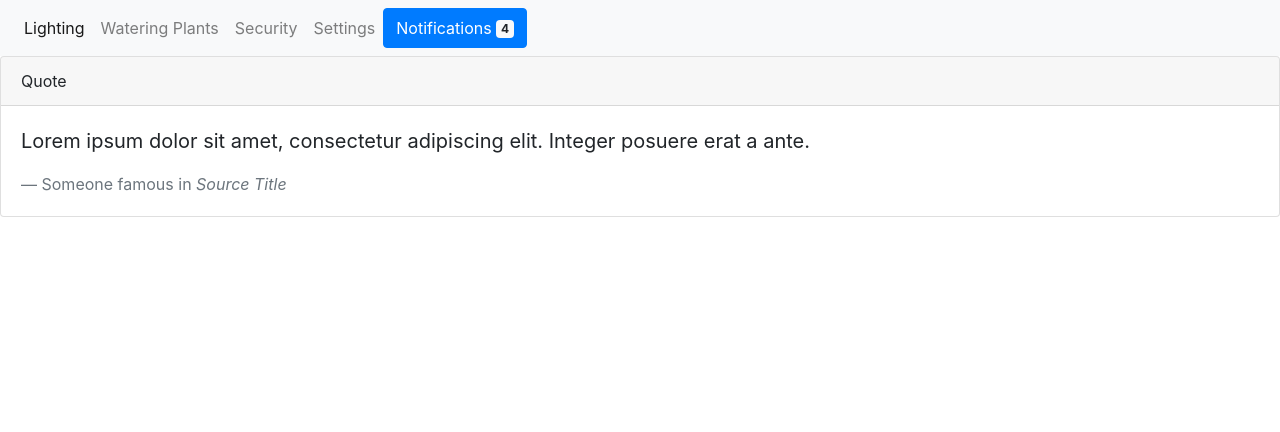
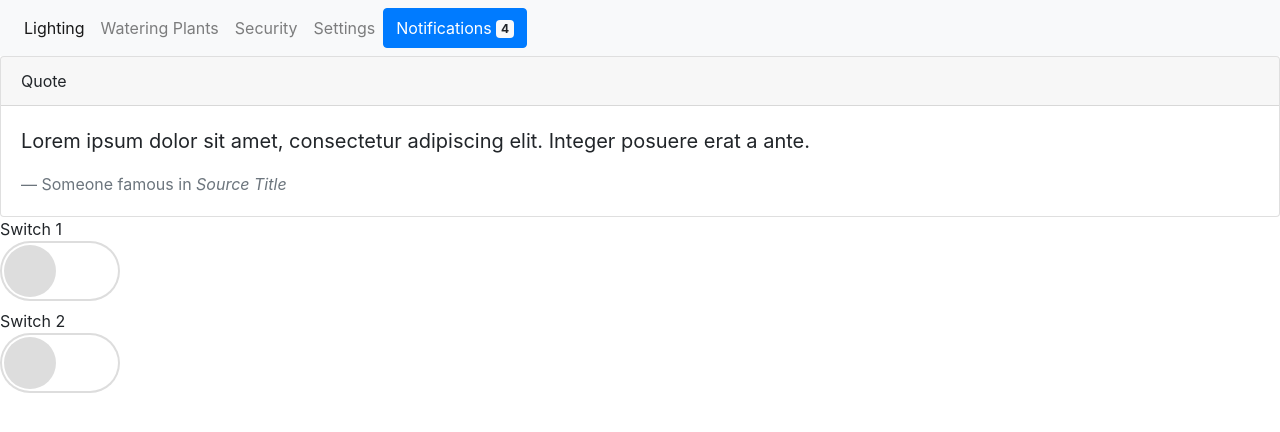
Before and after one commit to ranjanpandey2006/MINa10n-fe, an Angular app: page / in a window 1280 px wide. Shown: the top 432 px of the page. Built offline with nearby package versions, Linux system fonts and the light colour scheme.

Commit message:
MIN Added two switch buttons

```diff
--- a/src/app/app.component.html
+++ b/src/app/app.component.html
@@ -54,3 +54,18 @@
     </blockquote>
   </div>
 </div>
+
+
+
+
+
+<div class="switch">
+  <span>Switch 1</span>
+  <input id="switch1" class="cmn-toggle cmn-toggle-round-flat" type="checkbox" status="OFF" (click)="switch($event)">
+  <label for="switch1"></label>
+</div>
+<div class="switch">
+  <span>Switch 2</span>
+  <input id="switch2" class="cmn-toggle cmn-toggle-round-flat" type="checkbox" status="OFF" (click)="switch($event)">
+  <label for="switch2"></label>
+</div>
--- a/src/app/app.component.ts
+++ b/src/app/app.component.ts
@@ -1,4 +1,5 @@
 import { Component } from '@angular/core';
+import {forEach} from "@angular/router/src/utils/collection";
 
 @Component({
   selector: 'app-root',
@@ -7,4 +8,18 @@ import { Component } from '@angular/core';
 })
 export class AppComponent {
   title = 'app';
+
+  constructor (){};
+
+  public switch (event) {
+    const target = event.target || event.srcElement || event.currentTarget;
+    const idAttr = target.attributes.id;
+    const value = idAttr.nodeValue;
+    if (target.getAttribute('status') === 'OFF') {
+        target.setAttribute('status', 'ON');
+    } else {
+        target.setAttribute('status', 'OFF');
+    }
+    console.log(value + ':' + target.getAttribute('status'));
+  }
 }
--- a/src/styles.css
+++ b/src/styles.css
@@ -1 +1,75 @@
 /* You can add global styles to this file, and also import other style files */
+.cmn-toggle {
+  position: absolute;
+  margin-left: -9999px;
+  visibility: hidden;
+}
+.cmn-toggle + label {
+  display: block;
+  position: relative;
+  cursor: pointer;
+  outline: none;
+  -webkit-user-select: none;
+  -moz-user-select: none;
+  -ms-user-select: none;
+  user-select: none;
+}
+input.cmn-toggle-round-flat + label {
+  padding: 2px;
+  width: 120px;
+  height: 60px;
+  background-color: #dddddd;
+  -webkit-border-radius: 60px;
+  -moz-border-radius: 60px;
+  -ms-border-radius: 60px;
+  -o-border-radius: 60px;
+  border-radius: 60px;
+  -webkit-transition: background 0.4s;
+  -moz-transition: background 0.4s;
+  -o-transition: background 0.4s;
+  transition: background 0.4s;
+}
+input.cmn-toggle-round-flat + label:before, input.cmn-toggle-round-flat + label:after {
+  display: block;
+  position: absolute;
+  content: "";
+}
+input.cmn-toggle-round-flat + label:before {
+  top: 2px;
+  left: 2px;
+  bottom: 2px;
+  right: 2px;
+  background-color: #fff;
+  -webkit-border-radius: 60px;
+  -moz-border-radius: 60px;
+  -ms-border-radius: 60px;
+  -o-border-radius: 60px;
+  border-radius: 60px;
+  -webkit-transition: background 0.4s;
+  -moz-transition: background 0.4s;
+  -o-transition: background 0.4s;
+  transition: background 0.4s;
+}
+input.cmn-toggle-round-flat + label:after {
+  top: 4px;
+  left: 4px;
+  bottom: 4px;
+  width: 52px;
+  background-color: #dddddd;
+  -webkit-border-radius: 52px;
+  -moz-border-radius: 52px;
+  -ms-border-radius: 52px;
+  -o-border-radius: 52px;
+  border-radius: 52px;
+  -webkit-transition: margin 0.4s, background 0.4s;
+  -moz-transition: margin 0.4s, background 0.4s;
+  -o-transition: margin 0.4s, background 0.4s;
+  transition: margin 0.4s, background 0.4s;
+}
+input.cmn-toggle-round-flat:checked + label {
+  background-color: #8ce196;
+}
+input.cmn-toggle-round-flat:checked + label:after {
+  margin-left: 60px;
+  background-color: #8ce196;
+}
```
